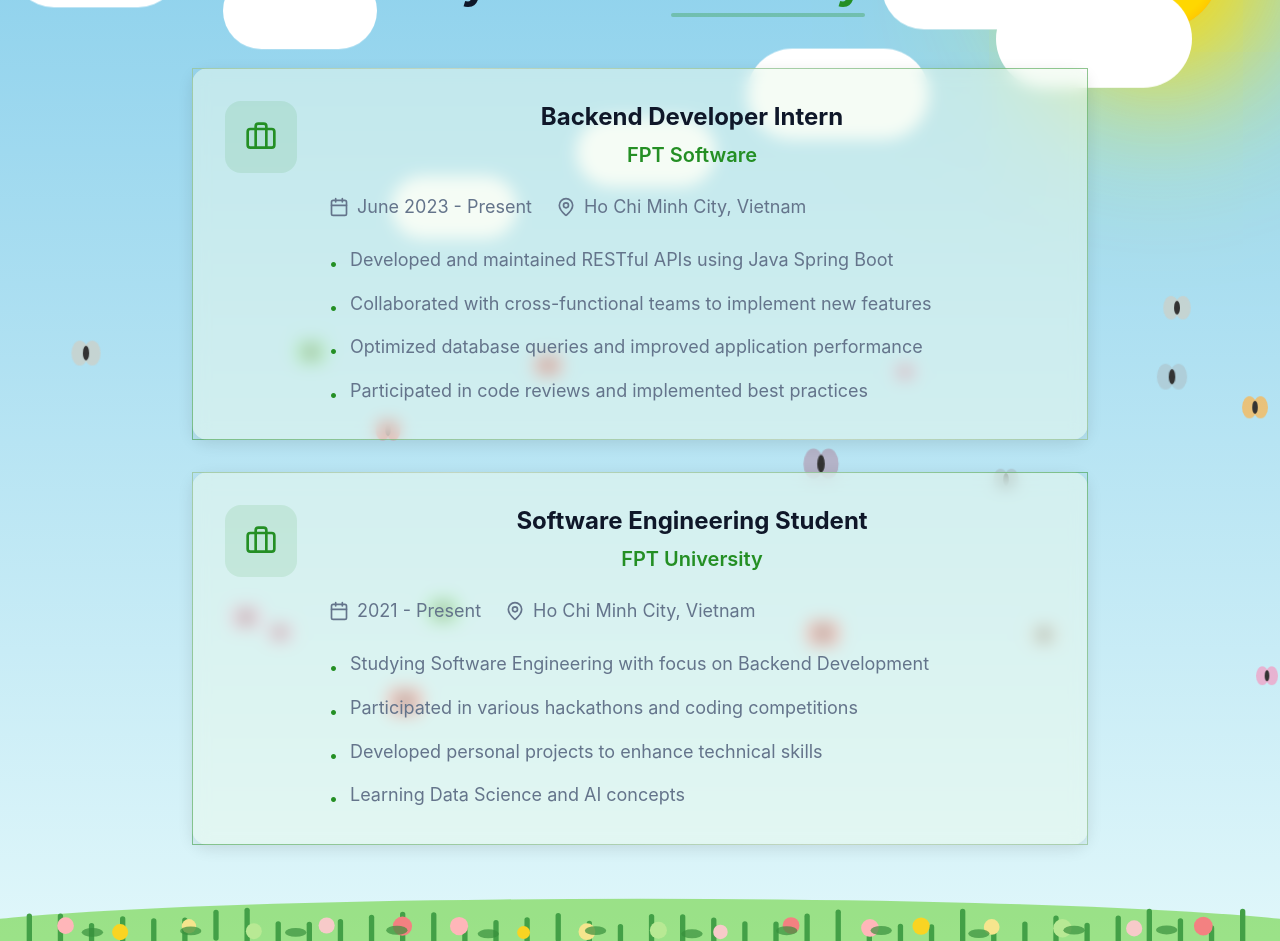
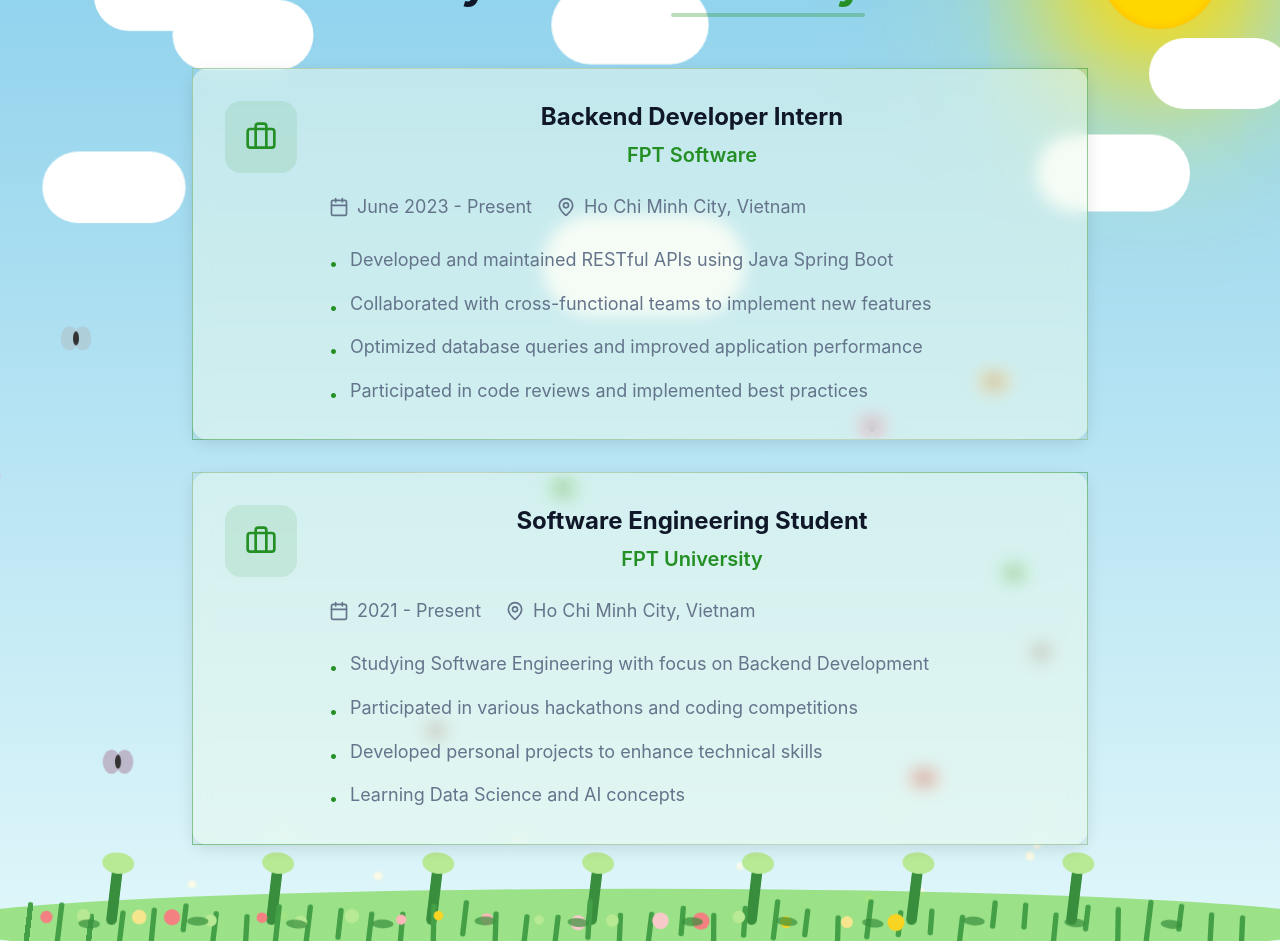
Before and after one commit to dangkhoipham80/portfolio, a React (Vite) app in the folder portfolio/: page /career-journey in a window 1280 px wide. Shown: the part 140-1081 px from the top of the page. Built offline with nearby package versions, Linux system fonts and the light colour scheme.

Commit message:
fix: bg lightmode + mainsection

```diff
--- a/portfolio/src/components/NatureBackground.tsx
+++ b/portfolio/src/components/NatureBackground.tsx
@@ -1,15 +1,48 @@
 import { useEffect, useRef, useState } from "react";
 
-const clouds = [
-  { style: { top: "8%", left: "2%", animationDuration: "28s", scale: 1.2 } },
-  { style: { top: "12%", left: "18%", animationDuration: "32s", scale: 1.1 } },
-  { style: { top: "20%", left: "60%", animationDuration: "40s", scale: 1.3 } },
-  { style: { top: "30%", left: "30%", animationDuration: "35s", scale: 0.9 } },
-  { style: { top: "15%", left: "80%", animationDuration: "50s", scale: 1.4 } },
-  { style: { top: "25%", left: "45%", animationDuration: "38s", scale: 1.0 } },
-  { style: { top: "10%", left: "70%", animationDuration: "36s", scale: 1.2 } },
-];
+// Helper function for random number generation
+function randomBetween(a: number, b: number): number {
+  return Math.random() * (b - a) + a;
+}
 
+// Type definitions for various elements
+type BirdStyle = {
+  top: string;
+  left: string;
+  animationDuration: string;
+  animationDelay: string;
+  scale: number;
+  color: string;
+  path: string;
+};
+type ButterflyStyle = {
+  top: string;
+  left: string;
+  animationDuration: string;
+  animationDelay: string;
+  scale: number;
+  color: string;
+  direction?: number;
+};
+type CloudStyle = {
+  top: string;
+  left: string;
+  animationDuration: string;
+  animationDelay: string;
+  scale: number;
+  opacity: number;
+  anim: string;
+};
+type FlowerStyle = {
+  cx: number;
+  cy: number;
+  r: number;
+  fill: string;
+  animationDuration: string;
+  animationDelay: string;
+};
+
+// Colors for birds and butterflies
 const birdColors = [
   "#444",
   "#e67e22",
@@ -28,71 +61,100 @@
   "#cfcfc4",
   "#b39eb5",
 ];
+const flowerColors = [
+  "#ffb6b9",
+  "#f9d423",
+  "#f6e58d",
+  "#b8e994",
+  "#f7cac9",
+  "#f38181",
+];
 
-function randomBetween(a: number, b: number): number {
-  return Math.random() * (b - a) + a;
-}
+// --- Generation Functions ---
 
-type BirdStyle = {
-  top: string;
-  left: string;
-  animationDuration: string;
-  animationDelay: string;
-  scale: number;
-  color: string;
-  path: string;
-};
-type ButterflyStyle = {
-  top: string;
-  left: string;
-  animationDuration: string;
-  animationDelay: string;
-  scale: number;
-  color: string;
-};
-
-function generateBirds(n = 7): { style: BirdStyle }[] {
+function generateBirds(n = 8): { style: BirdStyle & { anim: string } }[] {
+  const birdAnims = ["bird-fly", "bird-flap", "bird-arc"];
   return Array.from({ length: n }).map((_, idx) => ({
     style: {
-      top: `${randomBetween(30, 65)}%`,
-      left: `${randomBetween(-20, -5)}%`,
-      animationDuration: `${randomBetween(14, 28)}s`,
-      animationDelay: `${randomBetween(0, 10)}s`,
+      top: `${randomBetween(10, 70)}%`, // Birds fly slightly higher
+      left: `${randomBetween(-20, -5)}%`, // Start off-screen to the left
+      animationDuration: `${randomBetween(16, 30)}s`, // Slightly longer duration for full cross-screen travel
+      animationDelay: `${randomBetween(0, 15)}s`, // Increased delay range for staggered appearance
       scale: randomBetween(0.8, 1.3),
       color: birdColors[Math.floor(Math.random() * birdColors.length)],
       path: idx % 2 === 0 ? "M5 25 Q20 10 35 25" : "M5 30 Q20 5 35 30",
+      anim: birdAnims[Math.floor(Math.random() * birdAnims.length)],
     },
   }));
 }
 
-function generateButterflies(n = 5): { style: ButterflyStyle }[] {
+function generateButterflies(
+  n = 10
+): { style: ButterflyStyle & { direction?: number; anim: string } }[] {
+  const butterflyAnims = ["butterfly-fly", "butterfly-wave", "butterfly-flap"];
   return Array.from({ length: n }).map(() => ({
     style: {
-      top: `${randomBetween(40, 80)}%`,
+      top: `${randomBetween(40, 90)}%`, // Butterflies closer to the ground
       left: `${randomBetween(-10, 100)}%`,
       animationDuration: `${randomBetween(18, 32)}s`,
       animationDelay: `${randomBetween(0, 12)}s`,
       scale: randomBetween(0.7, 1.2),
       color:
         butterflyColors[Math.floor(Math.random() * butterflyColors.length)],
+      direction: Math.random() > 0.5 ? 1 : -1, // For horizontal flip
+      anim: butterflyAnims[Math.floor(Math.random() * butterflyAnims.length)],
     },
   }));
 }
 
+function generateClouds(n = 7): { style: CloudStyle }[] {
+  const cloudAnims = ["cloud-move", "cloud-float", "cloud-pulse"]; // cloud-move is essential
+  return Array.from({ length: n }).map(() => ({
+    style: {
+      top: `${randomBetween(5, 40)}%`,
+      left: `${randomBetween(0, 90)}%`,
+      animationDuration: `${randomBetween(30, 65)}s`, // Longer duration for slower cloud movement
+      animationDelay: `${randomBetween(0, 25)}s`, // More varied delays
+      scale: randomBetween(0.8, 1.5),
+      opacity: randomBetween(0.6, 0.95),
+      anim: cloudAnims[0], // Ensure it always uses cloud-move
+    },
+  }));
+}
+
+function generateFlowers(n = 20): { style: FlowerStyle }[] {
+  return Array.from({ length: n }).map((_, i) => ({
+    style: {
+      cx: randomBetween(30 + i * 50, 60 + i * 50), // Spread flowers across the width
+      cy: randomBetween(120, 130), // Position near the bottom grass
+      r: randomBetween(5, 10), // Varied size
+      fill: flowerColors[Math.floor(Math.random() * flowerColors.length)],
+      animationDuration: `${randomBetween(2, 4)}s`,
+      animationDelay: `${randomBetween(0, 3)}s`, // Stagger blooming
+    },
+  }));
+}
+
+// --- React Component ---
+
 const NatureBackground = () => {
-  const [birds, setBirds] = useState<{ style: BirdStyle }[]>(() =>
-    generateBirds(9)
+  const [birds, setBirds] = useState<{ style: BirdStyle & { anim: string } }[]>(
+    () => generateBirds(8)
   );
-  const [butterflies, setButterflies] = useState<{ style: ButterflyStyle }[]>(
-    () => generateButterflies(18)
-  );
+  const [butterflies, setButterflies] = useState<
+    { style: ButterflyStyle & { direction?: number; anim: string } }[]
+  >(() => generateButterflies(10));
+  const [clouds, setClouds] = useState(() => generateClouds(7));
+  const [flowers, setFlowers] = useState(() => generateFlowers(20)); // New state for flowers
   const bgRef = useRef<HTMLDivElement>(null);
 
-  // Regenerate birds/butterflies on resize for variety
+  // Regenerate elements on resize for variety
   useEffect(() => {
     const onResize = () => {
-      setBirds(generateBirds(9));
-      setButterflies(generateButterflies(18));
+      setBirds(generateBirds(8));
+      setButterflies(generateButterflies(10));
+      setClouds(generateClouds(7));
+      setFlowers(generateFlowers(20));
     };
     window.addEventListener("resize", onResize);
     return () => window.removeEventListener("resize", onResize);
@@ -126,15 +188,23 @@
       {clouds.map((cloud, i) => (
         <div
           key={i}
-          className="absolute bg-white opacity-90 rounded-full light-only"
+          className="absolute bg-white rounded-full light-only"
           style={{
-            ...cloud.style,
             width: "140px",
             height: "70px",
+            top: cloud.style.top,
+            left: cloud.style.left,
             filter:
               "blur(3px) drop-shadow(0 0 30px #fff7) drop-shadow(0 0 60px #fff5)",
             transform: `scale(${cloud.style.scale})`,
-            animation: `cloud-move ${cloud.style.animationDuration} linear infinite, cloud-float 8s ease-in-out infinite alternate`,
+            opacity: cloud.style.opacity,
+            animation: `${cloud.style.anim} ${
+              cloud.style.animationDuration
+            } linear infinite, cloud-float-strong ${randomBetween(
+              12,
+              22
+            )}s ease-in-out infinite alternate`,
+            animationDelay: cloud.style.animationDelay,
             zIndex: 2,
           }}
         />
@@ -145,13 +215,19 @@
           key={i}
           className="absolute"
           style={{
-            ...bird.style,
             width: "44px",
             height: "44px",
-            transform: `scale(${bird.style.scale})`,
-            animation: `bird-fly ${bird.style.animationDuration} linear infinite, bird-float 4s ease-in-out infinite alternate`,
+            top: bird.style.top,
+            left: bird.style.left,
+            animation: `${bird.style.anim} ${
+              bird.style.animationDuration
+            } linear infinite, bird-float-strong ${randomBetween(
+              7,
+              16
+            )}s ease-in-out infinite alternate`,
             animationDelay: bird.style.animationDelay,
             zIndex: 3,
+            transform: `scale(${bird.style.scale})`,
           }}
         >
           <svg width="44" height="44" viewBox="0 0 40 40" fill="none">
@@ -171,16 +247,20 @@
           key={i}
           className="absolute"
           style={{
-            ...b.style,
             width: "32px",
             height: "32px",
-            transform: `scale(${b.style.scale})`,
-            animation: `butterfly-fly ${b.style.animationDuration} linear infinite, butterfly-wave 9s ease-in-out infinite alternate`,
+            top: b.style.top,
+            left: b.style.left,
+            animation: `${b.style.anim} ${b.style.animationDuration} linear infinite, butterfly-wave 9s ease-in-out infinite alternate, butterfly-flap 1.2s ease-in-out infinite, butterfly-float 5s ease-in-out infinite alternate`, // Added butterfly-float
             animationDelay: b.style.animationDelay,
             zIndex: 4,
+            transform: `scale(${b.style.scale * (b.style.direction || 1)},${
+              b.style.scale
+            })`,
           }}
         >
           <svg width="32" height="32" viewBox="0 0 32 32" fill="none">
+            <g className="butterfly-wings">
               <ellipse
                 cx="10"
                 cy="16"
@@ -197,60 +277,120 @@
                 fill={b.style.color}
                 fillOpacity="0.7"
               />
+            </g>
             <ellipse cx="16" cy="16" rx="3" ry="7" fill="#333" />
           </svg>
         </div>
       ))}
-      {/* Grass, flowers, leaves at bottom */}
+      {/* Fireflies */}
+      {Array.from({ length: 12 }).map((_, i) => (
+        <div
+          key={i}
+          className="absolute"
+          style={{
+            left: `${randomBetween(5, 95)}%`,
+            top: `${randomBetween(85, 98)}%`,
+            width: 8,
+            height: 8,
+            borderRadius: 8,
+            background: "radial-gradient(circle, #fffbe6 60%, #fff70044 100%)",
+            opacity: randomBetween(0.5, 1),
+            filter: "blur(1px)",
+            animation: `firefly-move ${randomBetween(
+              7,
+              16
+            )}s ease-in-out infinite alternate`,
+            zIndex: 5,
+          }}
+        />
+      ))}
+      {/* Grass, flowers, leaves, big plants at bottom */}
       <div
         className="absolute left-0 right-0 bottom-0 z-10 pointer-events-none"
-        style={{ height: 120 }}
+        style={{ height: 140 }}
       >
         <svg
           width="100%"
-          height="120"
-          viewBox="0 0 1440 120"
+          height="140"
+          viewBox="0 0 1440 140"
           fill="none"
           xmlns="http://www.w3.org/2000/svg"
           style={{ position: "absolute", left: 0, bottom: 0 }}
         >
           <ellipse
             cx="720"
-            cy="120"
+            cy="130"
             rx="800"
             ry="40"
             fill="#7ed957"
             fillOpacity="0.7"
           />
+          {/* Big plants/cattails */}
+          {Array.from({ length: 7 }).map((_, i) => (
+            <g
+              key={i}
+              style={{
+                animation: `plant-sway ${randomBetween(
+                  4,
+                  8
+                )}s ease-in-out infinite alternate`,
+                transformOrigin: `${120 + i * 180}px 120px`,
+              }}
+            >
+              <rect
+                x={120 + i * 180}
+                y={60}
+                width={12}
+                height={70}
+                rx={6}
+                fill="#388e3c"
+              />
+              <ellipse
+                cx={126 + i * 180}
+                cy={60}
+                rx={18}
+                ry={12}
+                fill="#b8e994"
+              />
+            </g>
+          ))}
           {/* Grass blades */}
           {Array.from({ length: 40 }).map((_, i) => (
             <rect
               key={i}
               x={30 + i * 35}
-              y={90 + Math.random() * 20}
+              y={100 + Math.random() * 20}
               width={6}
               height={30 + Math.random() * 20}
               rx={3}
               fill="#43a047"
+              style={{
+                animation: `plant-sway ${randomBetween(
+                  3,
+                  7
+                )}s ease-in-out infinite alternate`,
+                transformOrigin: `${30 + i * 35}px 120px`,
+              }}
             />
           ))}
           {/* Flowers */}
-          {Array.from({ length: 18 }).map((_, i) => (
+          {flowers.map((flower, i) => (
             <circle
               key={i}
-              cx={60 + i * 75 + Math.random() * 20}
-              cy={110 + Math.random() * 8}
-              r={7 + Math.random() * 4}
-              fill={
-                [
-                  "#ffb6b9",
-                  "#f9d423",
-                  "#f6e58d",
-                  "#b8e994",
-                  "#f7cac9",
-                  "#f38181",
-                ][i % 6]
-              }
+              cx={flower.style.cx}
+              cy={flower.style.cy}
+              r={flower.style.r}
+              fill={flower.style.fill}
+              style={{
+                animation: `plant-sway ${randomBetween(
+                  2,
+                  6
+                )}s ease-in-out infinite alternate, flower-bloom ${
+                  flower.style.animationDuration
+                } ease-out ${flower.style.animationDelay} forwards`, // Added flower-bloom animation
+                transformOrigin: `${flower.style.cx}px ${flower.style.cy}px`,
+                transform: "scale(0)", // Start scaled to 0 for bloom effect
+              }}
             />
           ))}
           {/* Leaves */}
@@ -258,43 +398,84 @@
             <ellipse
               key={i}
               cx={100 + i * 110 + Math.random() * 20}
-              cy={115 + Math.random() * 5}
+              cy={125 + Math.random() * 5}
               rx={12}
               ry={5}
               fill="#388e3c"
               fillOpacity="0.7"
+              style={{
+                animation: `plant-sway ${randomBetween(
+                  2,
+                  5
+                )}s ease-in-out infinite alternate`,
+                transformOrigin: `${100 + i * 110}px 130px`,
+              }}
             />
           ))}
         </svg>
       </div>
       <style>{`
+        /* Dark mode toggle for light-only elements */
         .dark .light-only { display: none !important; }
         .light .light-only { display: block !important; opacity: 1 !important; filter: none !important; }
+
+        /* Cloud Animations */
         @keyframes cloud-move {
-          0% { transform: translateX(0) scale(var(--scale, 1)); }
-          100% { transform: translateX(120vw) scale(var(--scale, 1)); }
+          0% { transform: translateX(0) scale(var(--scale, 1)); opacity: 0.8; }
+          50% { opacity: 1; }
+          100% { transform: translateX(120vw) scale(var(--scale, 1)); opacity: 0.7; }
         }
         @keyframes cloud-float {
           0% { transform: translateY(0) scale(var(--scale, 1)); }
-          100% { transform: translateY(-16px) scale(var(--scale, 1)); }
+          100% { transform: translateY(-24px) scale(var(--scale, 1)); }
         }
+        @keyframes cloud-float-strong {
+          0% { transform: translateY(0) scale(var(--scale, 1)); }
+          50% { transform: translateY(-32px) scale(var(--scale, 1.05)); }
+          100% { transform: translateY(-48px) scale(var(--scale, 1)); }
+        }
+        @keyframes cloud-pulse {
+          0%, 100% { filter: blur(3px) brightness(1); }
+          50% { filter: blur(6px) brightness(1.1); }
+        }
+
+        /* Bird Animations */
         @keyframes bird-fly {
-          0% { transform: translateX(0) scale(var(--scale, 1)); }
-          10% { transform: translateX(10vw) scale(var(--scale, 1.1)); }
-          20% { transform: translateX(20vw) scale(var(--scale, 1)); }
-          30% { transform: translateX(30vw) scale(var(--scale, 0.95)); }
-          40% { transform: translateX(40vw) scale(var(--scale, 1)); }
-          50% { transform: translateX(50vw) scale(var(--scale, 1.05)); }
-          60% { transform: translateX(60vw) scale(var(--scale, 1)); }
-          70% { transform: translateX(70vw) scale(var(--scale, 0.9)); }
-          80% { transform: translateX(80vw) scale(var(--scale, 1)); }
-          90% { transform: translateX(90vw) scale(var(--scale, 1.1)); }
-          100% { transform: translateX(110vw) scale(var(--scale, 1)); }
+          0% { transform: translateX(-20vw) scale(var(--scale, 1)); } /* Start further left */
+          100% { transform: translateX(120vw) scale(var(--scale, 1)); } /* End further right */
+        }
+        @keyframes bird-flap {
+          0%, 100% { transform: translateY(0) scale(var(--scale, 1)); }
+          20% { transform: translateY(-10px) scale(var(--scale, 1.1)); }
+          40% { transform: translateY(10px) scale(var(--scale, 0.95)); }
+          60% { transform: translateY(-12px) scale(var(--scale, 1.1)); }
+          80% { transform: translateY(8px) scale(var(--scale, 0.9)); }
+        }
+        @keyframes bird-arc {
+          0% { transform: translateX(-20vw) translateY(0) scale(var(--scale, 1)); }
+          50% { transform: translateX(50vw) translateY(-50px) scale(var(--scale, 1.1)); }
+          100% { transform: translateX(120vw) translateY(0) scale(var(--scale, 1)); }
         }
         @keyframes bird-float {
           0% { transform: translateY(0) scale(var(--scale, 1)); }
           100% { transform: translateY(-7px) scale(var(--scale, 1)); }
         }
+        @keyframes bird-float-strong {
+          0% { transform: translateY(0) scale(var(--scale, 1)); }
+          50% { transform: translateY(-18px) scale(var(--scale, 1.05)); }
+          100% { transform: translateY(-32px) scale(var(--scale, 1)); }
+        }
+        .bird-path {
+          stroke-dasharray: 100;
+          stroke-dashoffset: 100;
+          animation: draw-bird 2s ease-in-out infinite alternate;
+        }
+        @keyframes draw-bird {
+          0% { stroke-dashoffset: 100; }
+          100% { stroke-dashoffset: 0; }
+        }
+
+        /* Sun Animations */
         @keyframes sun-pulse {
           0% {
             box-shadow: 0 0 80px 20px #ffd700, 0 0 160px 60px #fff70066;
@@ -309,15 +490,8 @@
           0% { transform: translateY(0); }
           100% { transform: translateY(-18px); }
         }
-        .bird-path {
-          stroke-dasharray: 100;
-          stroke-dashoffset: 100;
-          animation: draw-bird 2s ease-in-out infinite alternate;
-        }
-        @keyframes draw-bird {
-          0% { stroke-dashoffset: 100; }
-          100% { stroke-dashoffset: 0; }
-        }
+
+        /* Butterfly Animations */
         @keyframes butterfly-fly {
           0% { transform: translateX(0) scale(var(--scale, 1)); }
           20% { transform: translateX(20vw) scale(var(--scale, 1.1)); }
@@ -327,12 +501,45 @@
           100% { transform: translateX(110vw) scale(var(--scale, 1)); }
         }
         @keyframes butterfly-wave {
-          0% { transform: translateY(0) scale(var(--scale, 1)); }
-          20% { transform: translateY(-10px) scale(var(--scale, 1.05)); }
-          40% { transform: translateY(10px) scale(var(--scale, 0.95)); }
-          60% { transform: translateY(-12px) scale(var(--scale, 1.1)); }
-          80% { transform: translateY(8px) scale(var(--scale, 0.9)); }
-          100% { transform: translateY(-14px) scale(var(--scale, 1)); }
+          0% { transform: translateY(0) translateX(0) scale(var(--scale, 1)); }
+          25% { transform: translateY(-15px) translateX(5vw) scale(var(--scale, 1.05)); }
+          50% { transform: translateY(10px) translateX(0) scale(var(--scale, 0.95)); }
+          75% { transform: translateY(-12px) translateX(-5vw) scale(var(--scale, 1.1)); }
+          100% { transform: translateY(0) translateX(0) scale(var(--scale, 1)); }
+        }
+        @keyframes butterfly-flap {
+          0%, 100% { transform: scaleX(1); }
+          20% { transform: scaleX(1.2); }
+          40% { transform: scaleX(0.8); }
+          60% { transform: scaleX(1.15); }
+          80% { transform: scaleX(0.9); }
+        }
+        @keyframes butterfly-float {
+          0% { transform: translateY(0); }
+          50% { transform: translateY(-20px); } /* Increased vertical movement */
+          100% { transform: translateY(0); }
+        }
+        .butterfly-wings {
+          animation: butterfly-flap 1.2s ease-in-out infinite;
+          transform-origin: 16px 16px;
+        }
+
+        /* Plant & Flower Animations */
+        @keyframes plant-sway {
+          0% { transform: rotate(0deg); }
+          100% { transform: rotate(7deg); }
+        }
+        @keyframes flower-bloom {
+          0% { transform: scale(0); opacity: 0; }
+          100% { transform: scale(1); opacity: 1; }
+        }
+
+        /* Firefly Animation */
+        @keyframes firefly-move {
+          0% { opacity: 0.7; transform: translateY(0) scale(1); }
+          30% { opacity: 1; transform: translateY(-10px) scale(1.1); }
+          60% { opacity: 0.8; transform: translateY(8px) scale(0.95); }
+          100% { opacity: 0.6; transform: translateY(-6px) scale(1); }
         }
       `}</style>
     </div>
```
Also changed, not shown: portfolio/src/components/MainSection.tsx (+36 -17 lines). Lines whose indentation alone changed are shown as unchanged.
